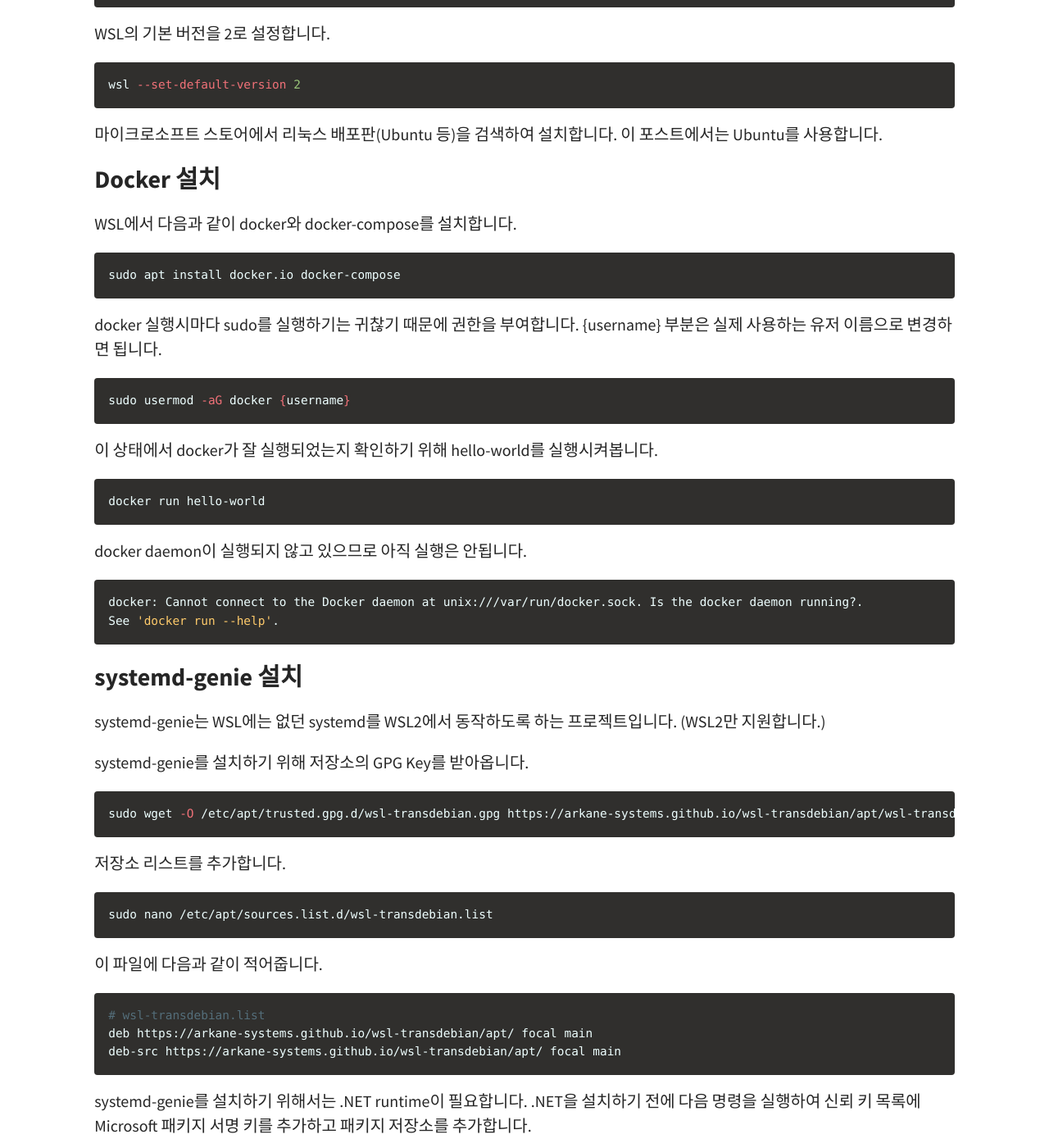
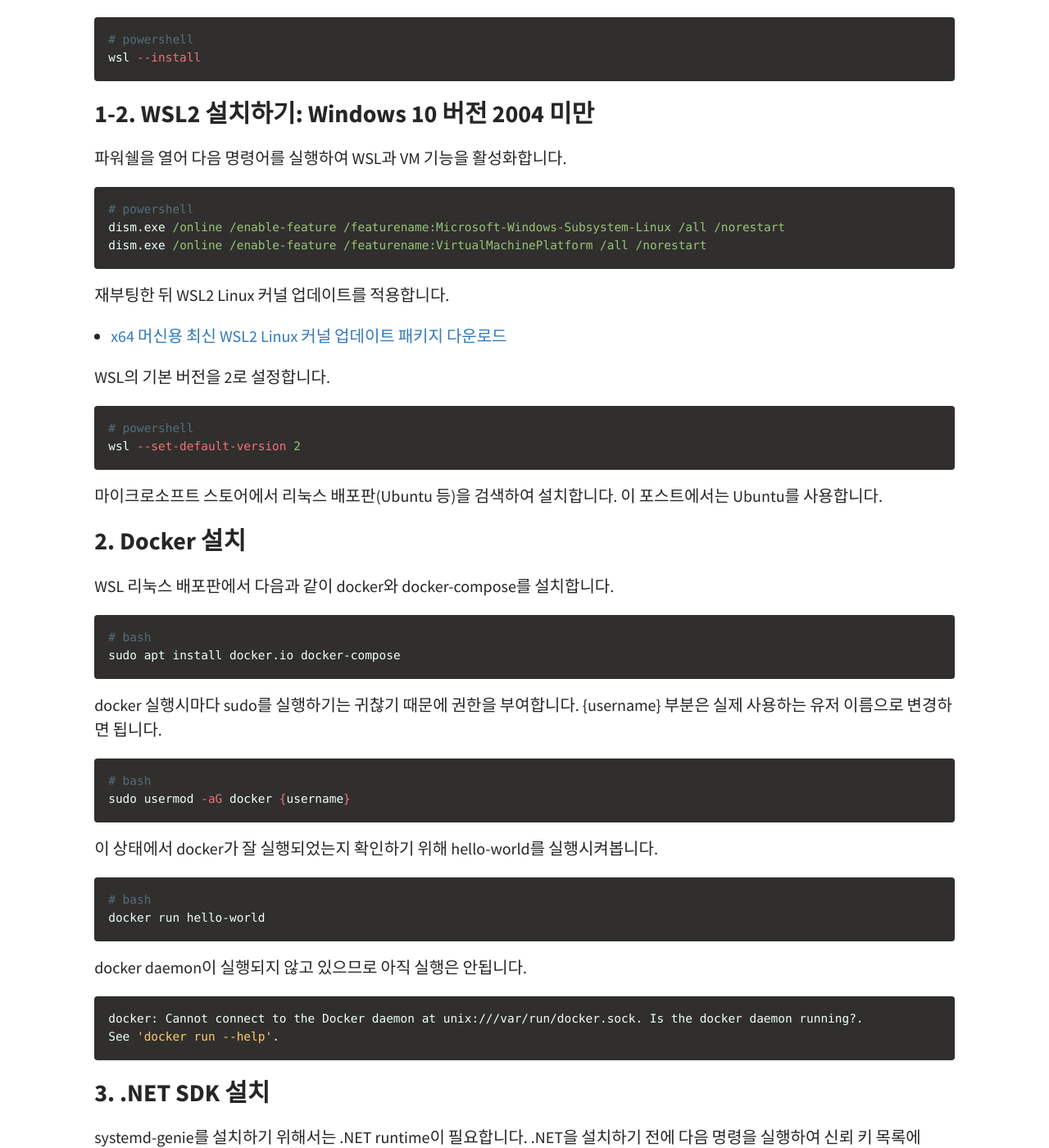
Before and after one commit to ilwoong/ilwoong.github.io, a Jekyll site: the page built from _posts/2022-01-28-genie-wsl-docker.md, in a window 1280 px wide and 1400 px high, scrolled down 637 px. Shown: the whole window at 82% size. Built offline with Jekyll 4.4.1, drawn with Linux system fonts in a browser that asks for light colours; some of the changed text lies outside the part shown.

Commit message:
Correct a post about systemd-genie

````diff
--- a/_posts/2022-01-28-genie-wsl-docker.md
+++ b/_posts/2022-01-28-genie-wsl-docker.md
@@ -1,45 +1,64 @@
 ---
 layout: post
-title: genie를 사용하여 wsl에서 docker 구동하기
-tags: [wsl, genie, docker]
+title: Docker Desktop for Windows 없이 wsl2에서 docker 구동하기
+tags: [wsl2, genie, docker]
 author: ilwoong
 ---
 
 WSL에서 Docker를 사용하기 위해서는 Docker Desktop이 설치되어 있어야 했습니다만, Docker Desktop이 유료화됨에 따라 회사에서는 Docker Desktop을 이용해서 WSL에서 Docker를 구동하기 힘들어졌습니다. 이번 포스트에서는 Docker Desktop 없이 WSL에서 genie를 이용하여 Docker를 구동하는 방법에 대해 설명해보겠습니다.
 
-### WSL2 설치하기
+### 1-1. WSL2 설치하기: Windows 10 버전 2004 이상 또는 Windows 11의 경우
+
+해당 버전의 윈도우의 경우 아래 명령어를 실행하면 wsl2가 자동으로 설치된다고 합니다. 단, wsl이 설치되지 않은 상태에서 실행해야 한다고 합니다.
+
+```powershell
+# powershell
+wsl --install
+```
+
+### 1-2. WSL2 설치하기: Windows 10 버전 2004 미만
 
 파워쉘을 열어 다음 명령어를 실행하여 WSL과 VM 기능을 활성화합니다.
 
 ```powershell
+# powershell
 dism.exe /online /enable-feature /featurename:Microsoft-Windows-Subsystem-Linux /all /norestart
 dism.exe /online /enable-feature /featurename:VirtualMachinePlatform /all /norestart
 ```
 
+재부팅한 뒤 WSL2 Linux 커널 업데이트를 적용합니다.
+
+- [x64 머신용 최신 WSL2 Linux 커널 업데이트 패키지 다운로드](https://wslstorestorage.blob.core.windows.net/wslblob/wsl_update_x64.msi)
+
+
 WSL의 기본 버전을 2로 설정합니다.
 ```powershell
+# powershell
 wsl --set-default-version 2
 ```
 
 마이크로소프트 스토어에서 리눅스 배포판(Ubuntu 등)을 검색하여 설치합니다. 이 포스트에서는 Ubuntu를 사용합니다.
 
-### Docker 설치
+### 2. Docker 설치
 
-WSL에서 다음과 같이 docker와 docker-compose를 설치합니다.
+WSL 리눅스 배포판에서 다음과 같이 docker와 docker-compose를 설치합니다.
 
 ```bash
+# bash
 sudo apt install docker.io docker-compose
 ```
 
 docker 실행시마다 sudo를 실행하기는 귀찮기 때문에 권한을 부여합니다. {username} 부분은 실제 사용하는 유저 이름으로 변경하면 됩니다.
 
 ```bash
+# bash
 sudo usermod -aG docker {username}
 ```
 
 이 상태에서 docker가 잘 실행되었는지 확인하기 위해 hello-world를 실행시켜봅니다.
 
 ```bash
+# bash
 docker run hello-world
 ```
 
@@ -50,32 +69,12 @@ docker: Cannot connect to the Docker daemon at unix:///var/run/docker.sock. Is t
 See 'docker run --help'.
 ```
 
-### systemd-genie 설치
-
-systemd-genie는 WSL에는 없던 systemd를 WSL2에서 동작하도록 하는 프로젝트입니다. (WSL2만 지원합니다.)
-
-systemd-genie를 설치하기 위해 저장소의 GPG Key를 받아옵니다.
-
-```bash
-sudo wget -O /etc/apt/trusted.gpg.d/wsl-transdebian.gpg https://arkane-systems.github.io/wsl-transdebian/apt/wsl-transdebian.gpg
-```
-
-저장소 리스트를 추가합니다.
-
-```bash
-sudo nano /etc/apt/sources.list.d/wsl-transdebian.list
-```
-
-이 파일에 다음과 같이 적어줍니다.
-```bash
-# wsl-transdebian.list
-deb https://arkane-systems.github.io/wsl-transdebian/apt/ focal main
-deb-src https://arkane-systems.github.io/wsl-transdebian/apt/ focal main
-```
+### 3. .NET SDK 설치
 
 systemd-genie를 설치하기 위해서는 .NET runtime이 필요합니다. .NET을 설치하기 전에 다음 명령을 실행하여 신뢰 키 목록에 Microsoft 패키지 서명 키를 추가하고 패키지 저장소를 추가합니다.
 
 ```bash
+# bash
 wget https://packages.microsoft.com/config/ubuntu/21.04/packages-microsoft-prod.deb -O packages-microsoft-prod.deb
 sudo dpkg -i packages-microsoft-prod.deb
 rm packages-microsoft-prod.deb
@@ -84,19 +83,47 @@ rm packages-microsoft-prod.deb
 .NET SDK를 설치합니다.
 
 ```bash
+# bash
 sudo apt-get update
 sudo apt-get install -y apt-transport-https
 sudo apt-get update
 sudo apt-get install -y dotnet-sdk-6.0
 ```
 
+### 4. systemd-genie 설치
+
+systemd-genie는 WSL에는 없던 systemd를 WSL2에서 동작하도록 하는 프로젝트입니다. (WSL2만 지원합니다.)
+
+systemd-genie를 설치하기 위해 저장소의 GPG Key를 받아옵니다.
+
+```bash
+# bash
+sudo wget -O /etc/apt/trusted.gpg.d/wsl-transdebian.gpg https://arkane-systems.github.io/wsl-transdebian/apt/wsl-transdebian.gpg
+```
+
+저장소 리스트를 추가합니다.
+
+```bash
+# bash
+sudo nano /etc/apt/sources.list.d/wsl-transdebian.list
+```
+
+이 파일에 다음과 같이 적어줍니다.
+
+```bash
+# wsl-transdebian.list
+deb https://arkane-systems.github.io/wsl-transdebian/apt/ focal main
+deb-src https://arkane-systems.github.io/wsl-transdebian/apt/ focal main
+```
+
 systemd-genie를 설치합니다.
 
 ```bash
+# bash
 sudo apt install systemd-genie
 ```
 
-### WSL2 실행
+### 5. 설치 완료 테스트
 
 기존에 실행하고 있던 wsl을 모두 종료합니다.
 
@@ -156,6 +183,9 @@ For more examples and ideas, visit:
 이제 Docker Desktop 없이 WSL에서 Docker를 사용할 수 있습니다.
 
 ### 참고자료
+
+- [WSL 설치](https://docs.microsoft.com/ko-kr/windows/wsl/install){:target="_blank"}
+- [이전 버전 WSL의 수동 설치 단계](https://docs.microsoft.com/ko-kr/windows/wsl/install-manual){:target="_blank"}
 - [Setting Up Docker and docker-compose on WSL2](https://niwakatech.info/en/setting-up-docker-and-docker-compose-on-wsl2/){:target="_blank"}
 - [genie](https://github.com/arkane-systems/genie){:target="_blank"}
-- [Linux에 .NET 설치]((https://docs.microsoft.com/ko-kr/dotnet/core/install/linux)){:target="_blank"}
+- [Linux에 .NET 설치](https://docs.microsoft.com/ko-kr/dotnet/core/install/linux){:target="_blank"}
````
